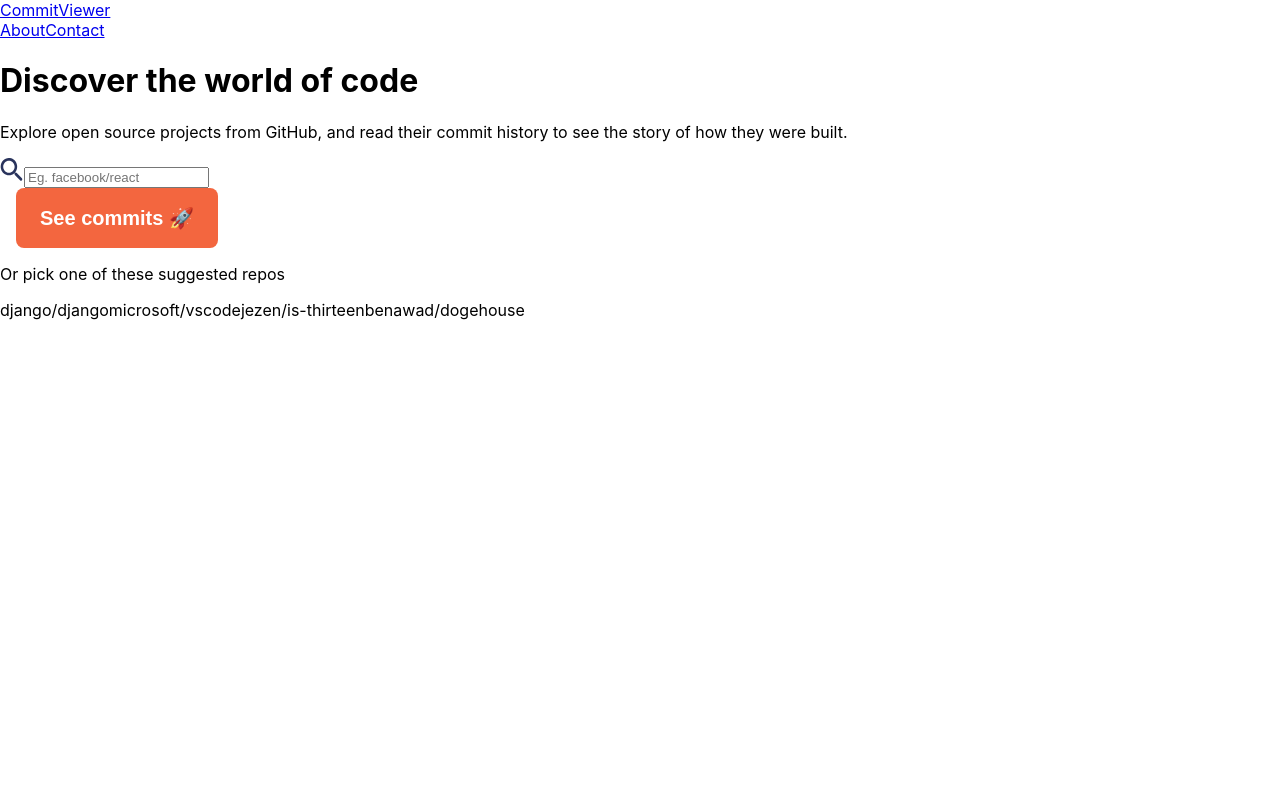
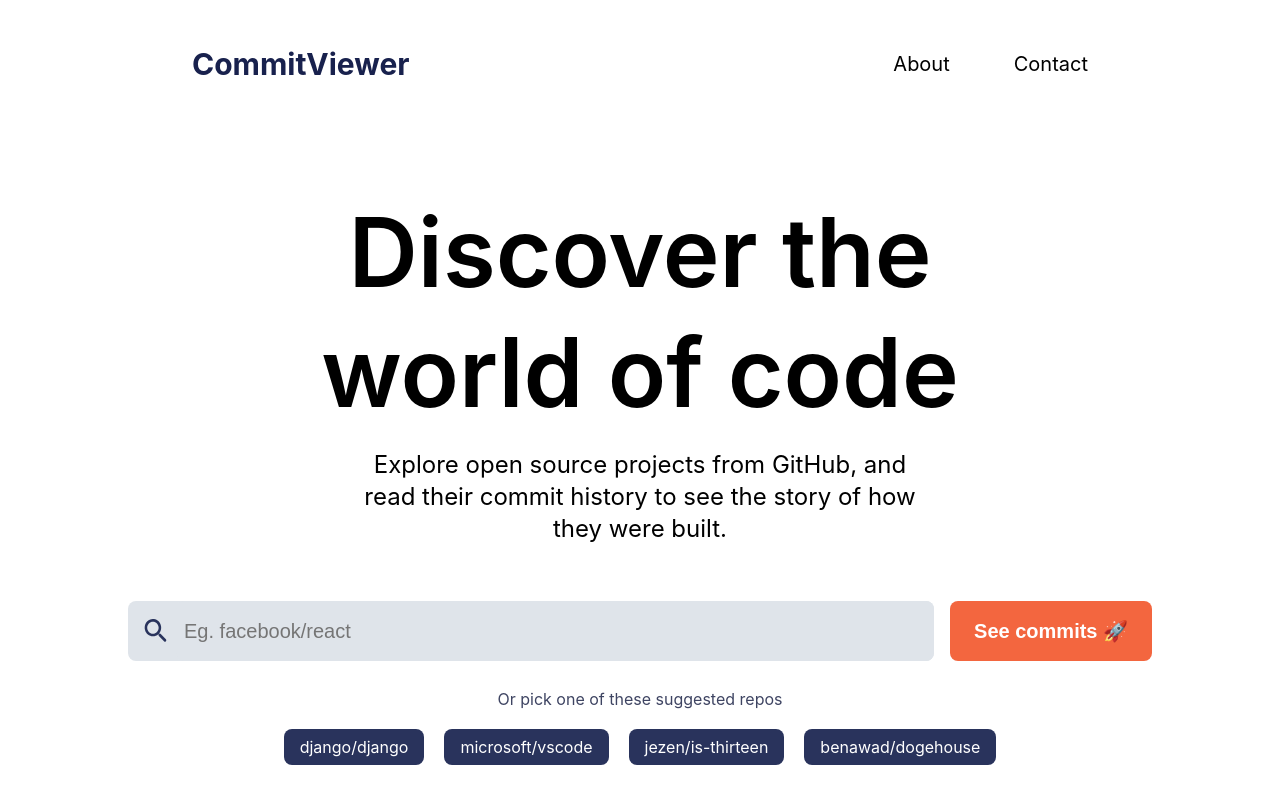
Before and after one commit to Haywhizzz/Bossbus-commit-viewer, a React (Create React App) app: page / in a window 1280 px wide. Built offline with nearby package versions, Linux system fonts and the light colour scheme.

Commit message:
Cleanup code

```diff
--- a/src/index.js
+++ b/src/index.js
@@ -1,6 +1,6 @@
 import React from 'react';
 import ReactDOM from 'react-dom';
-import './index.css';
+import './index.scss';
 import reportWebVitals from './reportWebVitals';
 import { BrowserRouter as Router } from 'react-router-dom'
 import AppRoutes from './AppRoutes'
--- a/src/pages/home/index.js
+++ /dev/null
@@ -1,91 +0,0 @@
-import React from 'react'
-
-import { NavLink } from 'react-router-dom'
-import SearchIcon from '../../components/search/SearchIcon'
-
-const NavLinks = [
-  {
-    _id: 'dker13',
-    text: 'About',
-    path: '/about'
-  },
-  {
-    _id: 'fj4243',
-    text: 'Contact',
-    path: '/contact'
-  }
-]
-
-const SuggestedRepos = [
-  {
-    repo: 'django/django'
-  },
-  {
-    repo: 'microsoft/vscode'
-  },
-  {
-    repo: 'jezen/is-thirteen'
-  },
-  {
-    repo: 'benawad/dogehouse'
-  }
-]
-
-const HomePage = () => {
-  return (
-    <div className='HomePage'>
-      <nav className='h-32 flex items-center px-40'>
-        <NavLink to='/' className='text-dark1 font-bold text-3xl'>
-          CommitViewer
-        </NavLink>
-        <div className='flex-1' />
-        {NavLinks.map(({ _id, text, path }) => (
-          <NavLink
-            className={`${path === '/about' ? 'pr-16' : ''} text-xl text-black`}
-            key={_id}
-            to={path}
-          >
-            {text}
-          </NavLink>
-        ))}
-      </nav>
-      <div className='text-center my-14'>
-        <h1 className='max-w-2xl mx-auto text-8xl font-semibold text-dark1 leading-tight'>
-          Discover the world of code
-        </h1>
-        <p className='text-gray1 text-2xl max-w-xl mx-auto mt-4'>
-          Explore open source projects from GitHub, and read their commit
-          history to see the story of how they were built.
-        </p>
-      </div>
-      <form className='flex flex-1 items-center max-w-5xl mx-auto'>
-        <div className='flex flex-1 justify-center items-center bg-gray2 rounded-lg'>
-          <SearchIcon className='m-2 ml-4' />
-          <input
-            type='search'
-            className='flex-1 px-2 py-4 bg-gray2 rounded-lg text-xl'
-            placeholder='Eg. facebook/react'
-          />
-        </div>
-        <button
-          type='submit'
-          className='bg-orange1 text-xl font-semibold text-white py-4 px-6 ml-4 rounded-lg'
-        >
-          See commits 🚀
-        </button>
-      </form>
-      <p className='text-center my-7 text-gray1 text-base'>
-        Or pick one of these suggested repos
-      </p>
-      <div className='max-w-5xl text-center mx-auto'>
-        {SuggestedRepos.map(({ repo }) => (
-          <span className='bg-dark2 py-2 px-4 rounded-lg text-base mx-2.5 text-white'>
-            {repo}
-          </span>
-        ))}
-      </div>
-    </div>
-  )
-}
-
-export default HomePage
```
Also changed, not shown: 1 other file (tests, documents, lock files or other folders).
